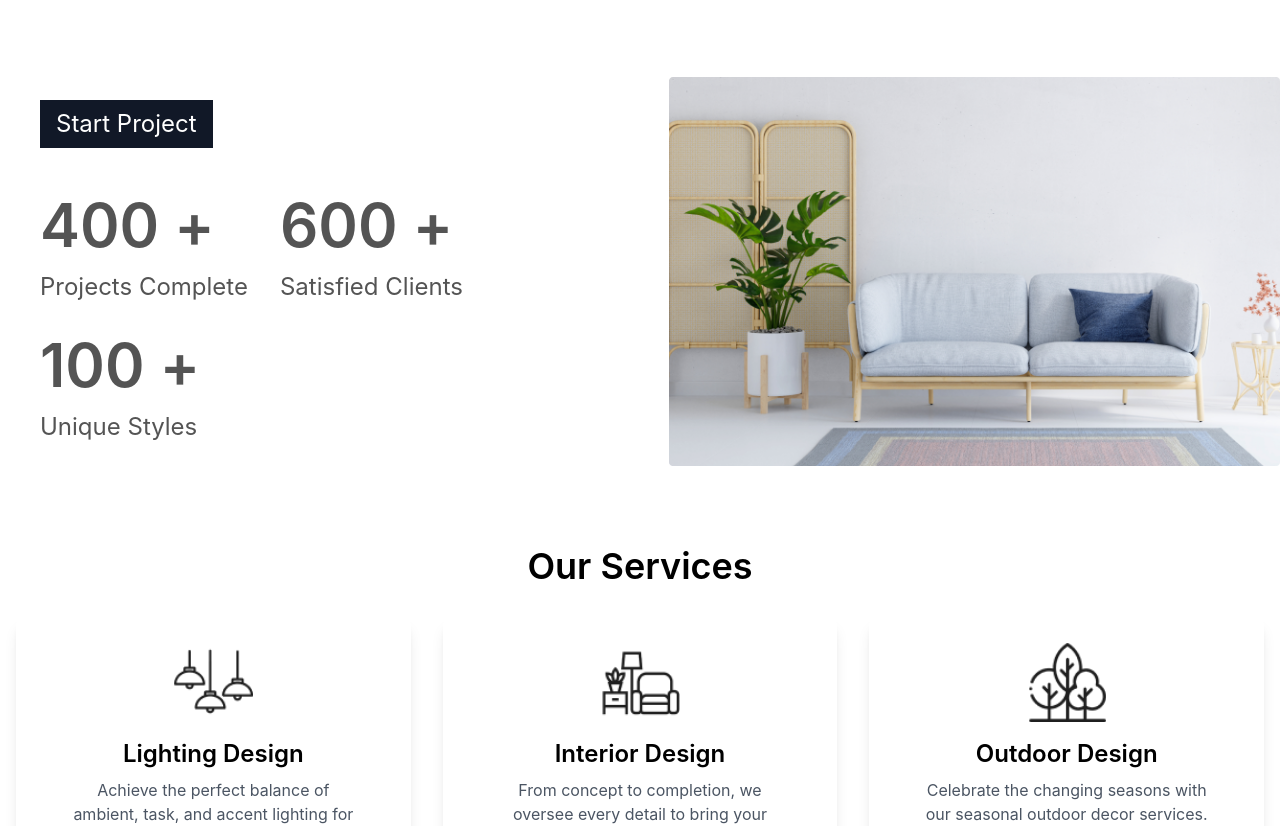
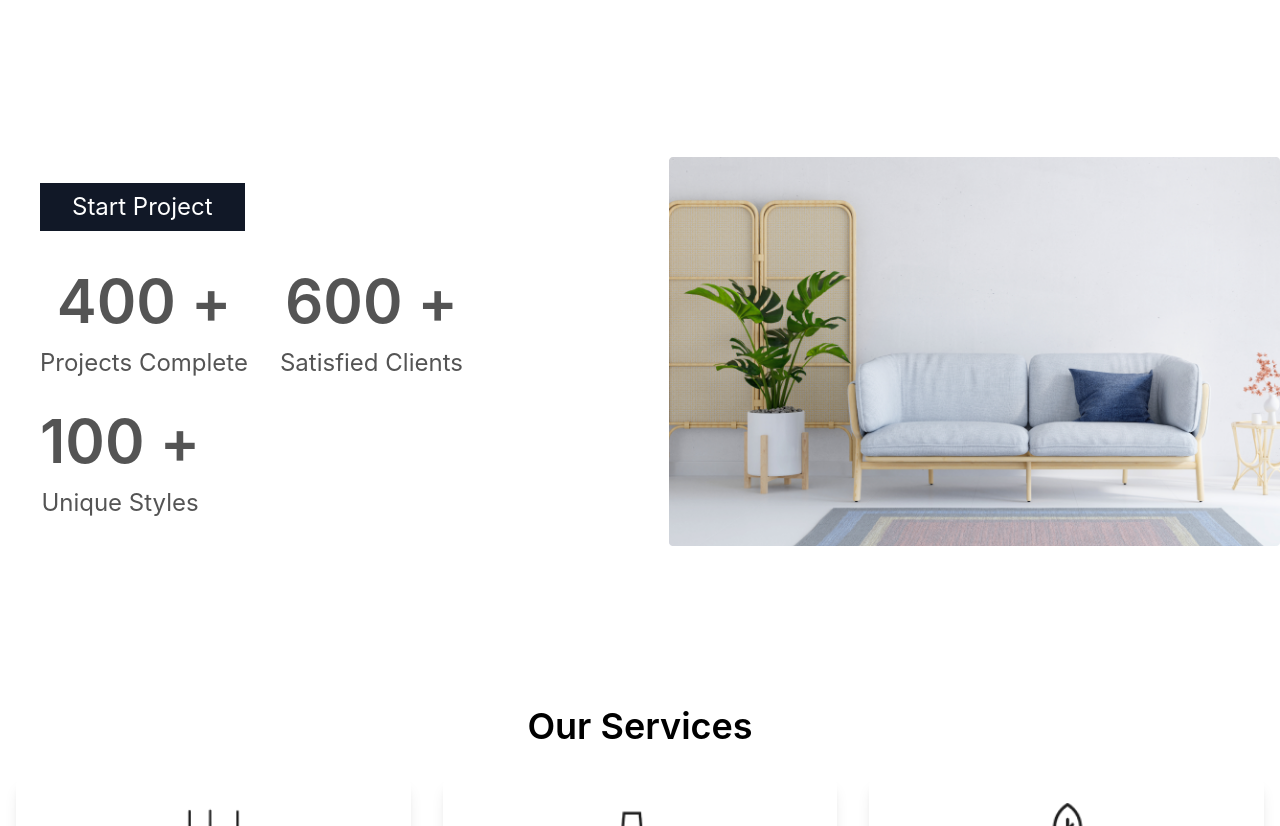
Before and after one commit to youssef-865/landpage, a website: page index.html in a window 1280 px wide. Shown: the part 591-1417 px from the top of the page. Drawn offline with nearby package versions, Linux system fonts and the light colour scheme.

Commit message:
Update index.html

```diff
--- a/index.html
+++ b/index.html
@@ -73,29 +73,32 @@
 
 
 <!-- start project -->
-<section class="flex flex-col lg:flex-row">
-  <div class="lg:w-1/2 flex flex-col justify-around px-10">
+<section class="flex flex-col lg:flex-row items-center lg:items-start py-20">
+  <div class="flex flex-col justify-around px-10 lg:w-1/2 mb-10 lg:mb-0">
     <div>
-      <button class="bg-gray-900 text-white text-2xl py-2 px-4">Start Project</button>
+      <button class="bg-gray-900 text-white text-2xl py-2 px-6 lg:px-8">Start Project</button>
     </div>
-    <div class="flex flex-wrap gap-8 w-full text-customGray">
-      <div>
+    <div class="flex flex-wrap gap-8 w-full text-customGray mt-10">
+      <!-- Projects Completed -->
+      <div class="text-center lg:text-left">
         <p class="text-4xl lg:text-6xl font-semibold">400 +</p>
         <p class="text-xl lg:text-2xl pt-4">Projects Complete</p>
       </div>
-      <div>
+      <!-- Satisfied Clients -->
+      <div class="text-center lg:text-left">
         <p class="text-4xl lg:text-6xl font-semibold">600 +</p>
         <p class="text-xl lg:text-2xl pt-4">Satisfied Clients</p>
       </div>
-      <div>
+      <!-- Unique Styles -->
+      <div class="text-center lg:text-left">
         <p class="text-4xl lg:text-6xl font-semibold">100 +</p>
         <p class="text-xl lg:text-2xl pt-4">Unique Styles</p>
       </div>
     </div>
   </div>
 
-  <div class="lg:w-1/2">
-    <img src="./src/images/imgs/Image 2.png" alt="">
+  <div class="lg:w-1/2 flex justify-center lg:justify-end">
+    <img src="./src/images/imgs/Image 2.png" alt="Interior Design Project Image" class="w-full h-auto">
   </div>
 </section>
 
```
